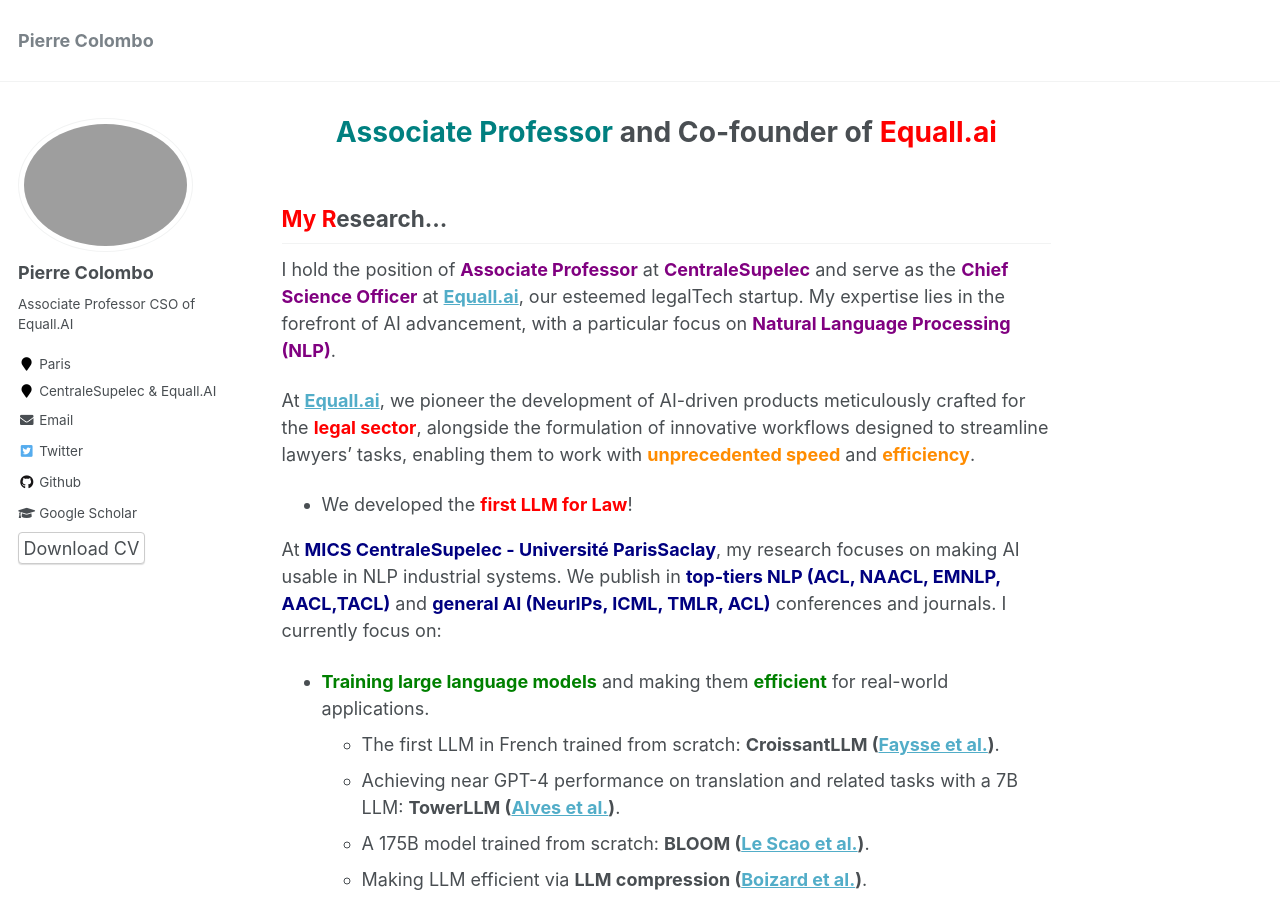
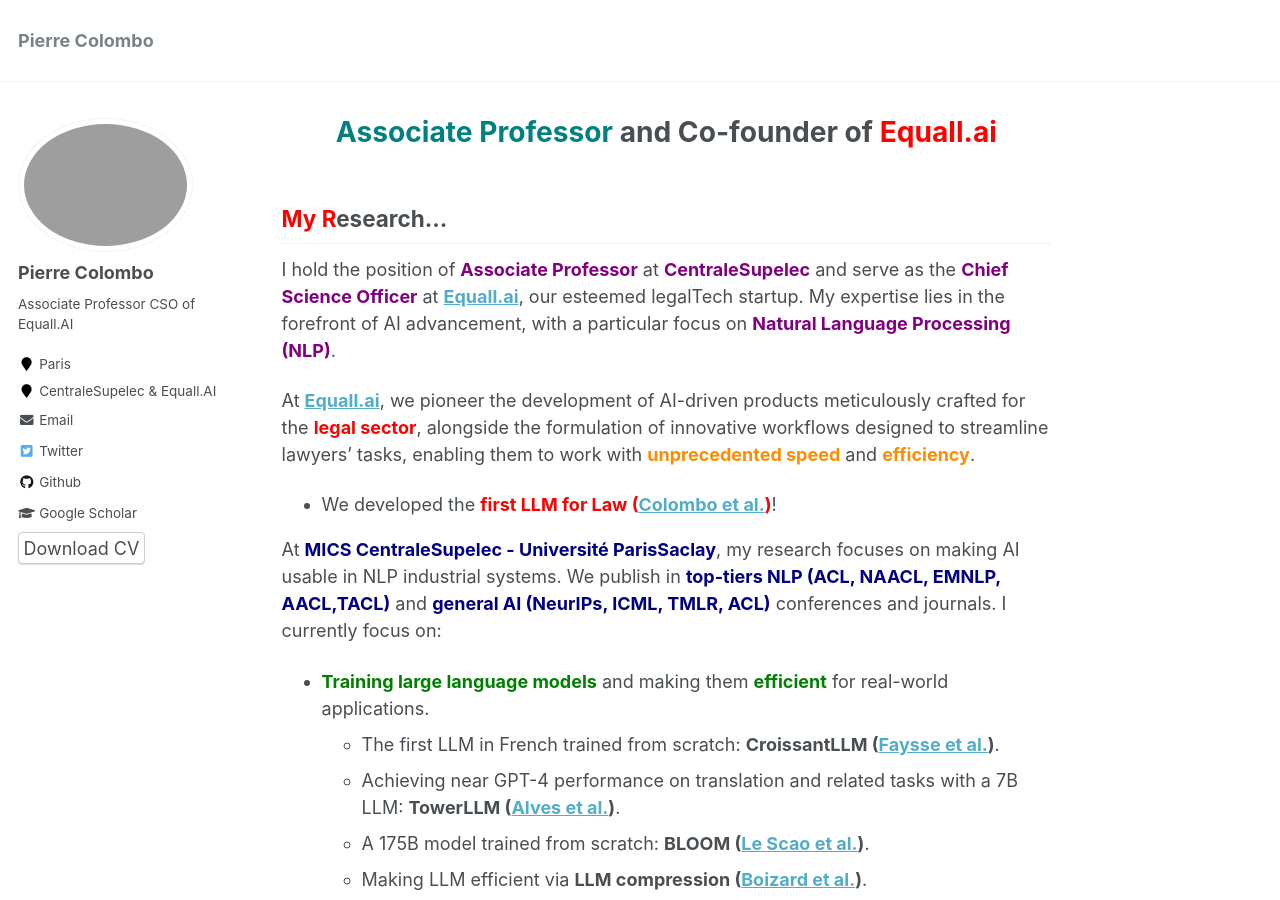
Before and after one commit to PierreColombo/PierreColombo.github.io, a Jekyll site: the page built from _pages/about.md, in a window 1280 px wide and 900 px high. Built offline with Jekyll 4.4.1, drawn with Linux system fonts in a browser that asks for light colours.

Commit message:
Update about.md

```diff
--- a/_pages/about.md
+++ b/_pages/about.md
@@ -17,7 +17,7 @@
 
 At **<span style="color:red">[Equall.ai](https://equall.ai/)</span>**, we pioneer the development of AI-driven products meticulously crafted for the <span style="color:red">**legal sector**</span>, alongside the formulation of innovative workflows designed to streamline lawyers’ tasks, enabling them to work with **<span style="color:darkorange">unprecedented speed</span>** and **<span style="color:darkorange">efficiency</span>**.
 
-- We developed the <span style="color:red">**first LLM for Law**</span>!
+- We developed the <span style="color:red">**first LLM for Law ([Colombo et al.](https://arxiv.org/abs/2403.03883))**</span>!
 
 At **<span style="color:navy">MICS CentraleSupelec - Université ParisSaclay</span>**, my research focuses on making AI usable in NLP industrial systems. We publish in **<span style="color:navy">top-tiers NLP (ACL, NAACL, EMNLP, AACL,TACL)</span>**  and **<span style="color:navy">general AI (NeurIPs, ICML, TMLR, ACL)</span>** conferences and journals. I currently focus on:
 - <span style="color:green">**Training large language models**</span> and making them <span style="color:green">**efficient**</span> for real-world applications.
```
